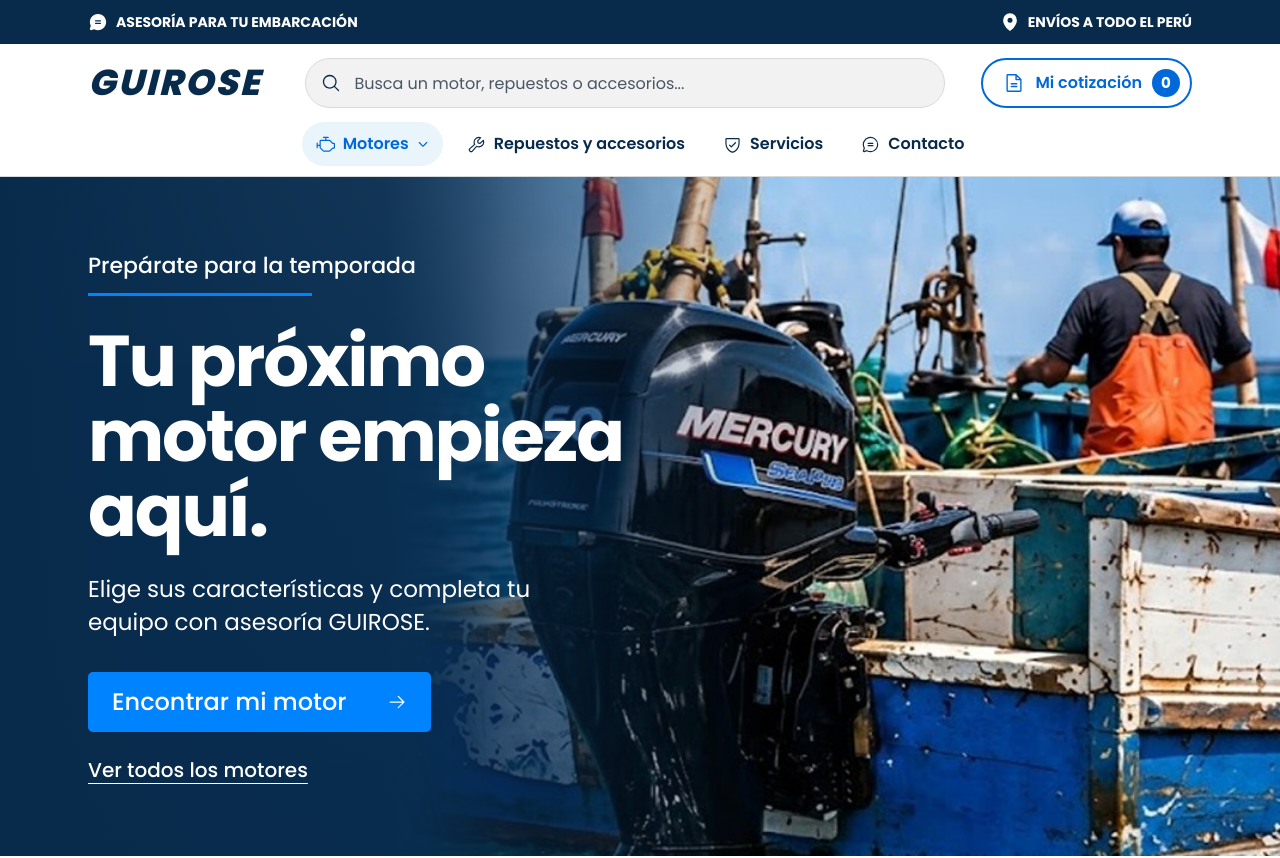
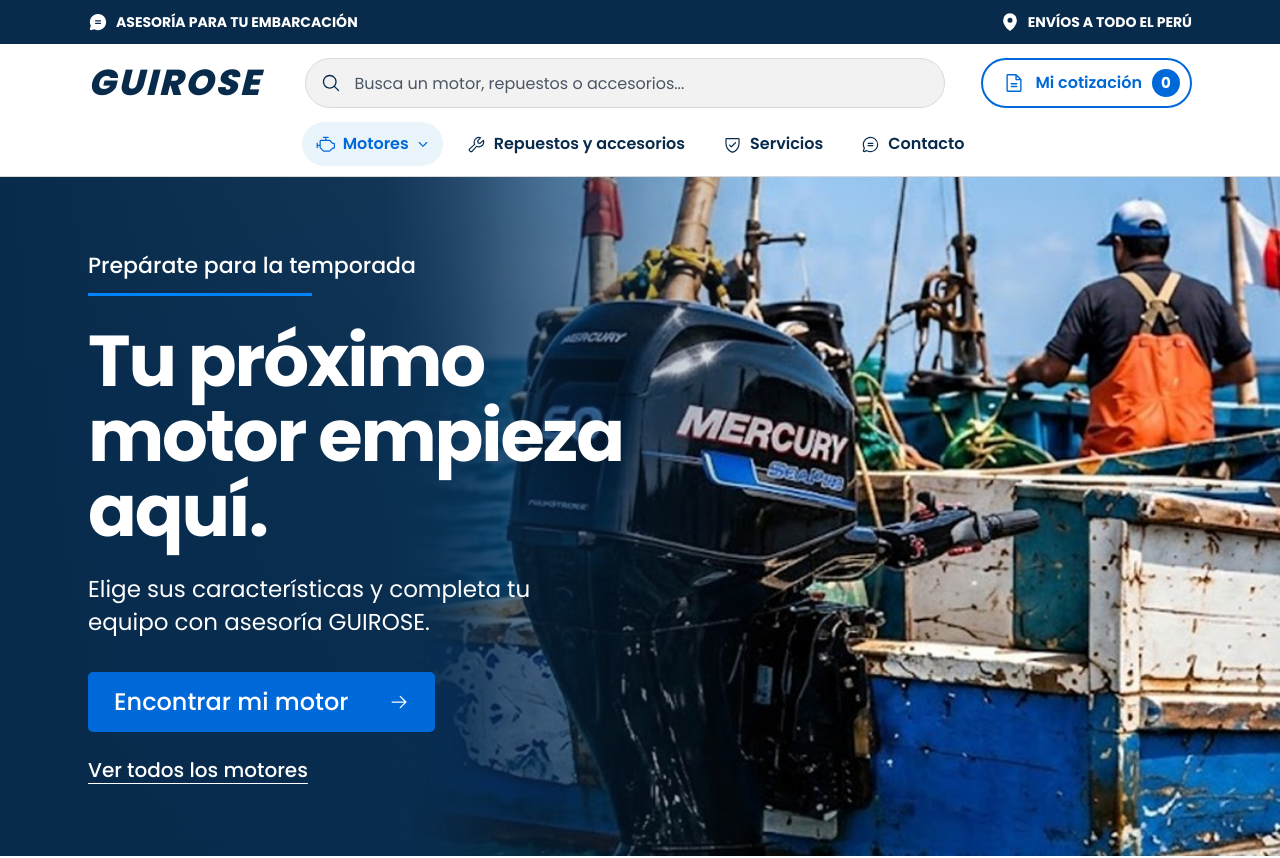
Before and after one commit to guirose/guirose-web, a Next.js app: page / in a window 1280 px wide. Shown: the top 858 px of the page. Built offline with nearby package versions, Linux system fonts and the light colour scheme.

Commit message:
fix(ui): corrige respuesta al presionar y usa azul de acción en botones

```diff
--- a/src/ui/Boton.tsx
+++ b/src/ui/Boton.tsx
@@ -9,10 +9,9 @@
 };
 
 const estilos = {
-  relleno: "bg-guirose-azul text-white hover:bg-white hover:text-guirose-azul",
-  borde:
-    "border border-guirose-marino text-guirose-marino hover:bg-guirose-marino hover:text-white",
-};
+  relleno: "border-2 border-guirose-accion bg-guirose-accion text-white hover:bg-white hover:text-guirose-accion",
+  borde: "border border-guirose-marino text-guirose-marino hover:bg-guirose-marino hover:text-white",
+}
 
 export default function Boton({
   href,
```
